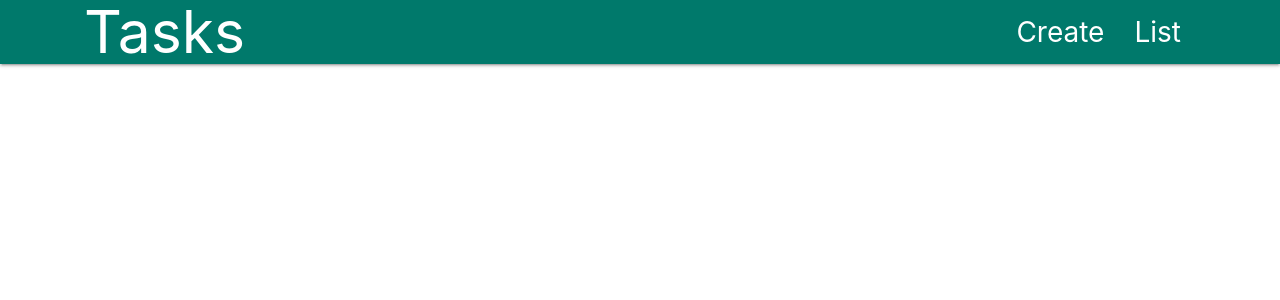
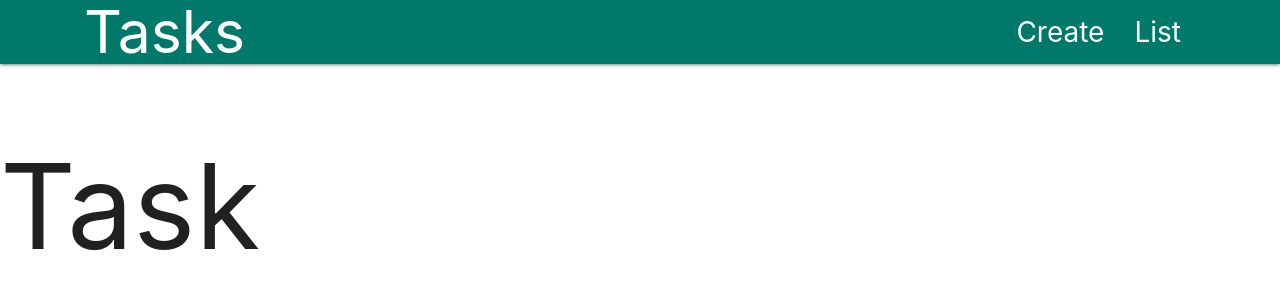
Before and after one commit to AnnaBerk/TaskList, a Vue app: page /task/id in a window 1280 px wide. Shown: the top 300 px of the page. Built offline with nearby package versions, Linux system fonts and the light colour scheme.

Commit message:
add routing

```diff
--- a/src/router/index.js
+++ b/src/router/index.js
@@ -11,12 +11,20 @@ const routes = [
     component: Home
   },
   {
-    path: '/about',
-    name: 'about',
+    path: '/list',
+    name: 'list',
     // route level code-splitting
     // this generates a separate chunk (about.[hash].js) for this route
     // which is lazy-loaded when the route is visited.
-    component: () => import(/* webpackChunkName: "about" */ '../views/About.vue')
+    component: () => import(/* webpackChunkName: "about" */ '../views/List.vue')
+  },
+  {
+    path: '/task/id',
+    name: 'task',
+    // route level code-splitting
+    // this generates a separate chunk (about.[hash].js) for this route
+    // which is lazy-loaded when the route is visited.
+    component: () => import(/* webpackChunkName: "about" */ '../views/Task.vue')
   }
 ]
 
--- a/src/views/About.vue
+++ /dev/null
@@ -1,5 +0,0 @@
-<template>
-  <div class="about">
-    <h1>This is an about page</h1>
-  </div>
-</template>
--- /dev/null
+++ b/src/views/List.vue
@@ -0,0 +1,17 @@
+<template>
+  <div >
+   <h1>List</h1>
+  </div>
+</template>
+
+<script>
+// @ is an alias to /src
+
+
+export default {
+  name: 'home',
+  components: {
+
+  }
+}
+</script>
--- /dev/null
+++ b/src/views/Task.vue
@@ -0,0 +1,17 @@
+<template>
+  <div >
+   <h1>Task</h1>
+  </div>
+</template>
+
+<script>
+// @ is an alias to /src
+
+
+export default {
+  name: 'home',
+  components: {
+
+  }
+}
+</script>
```
Also changed, not shown: src/components/Navbar.vue (line endings or trailing spaces).
